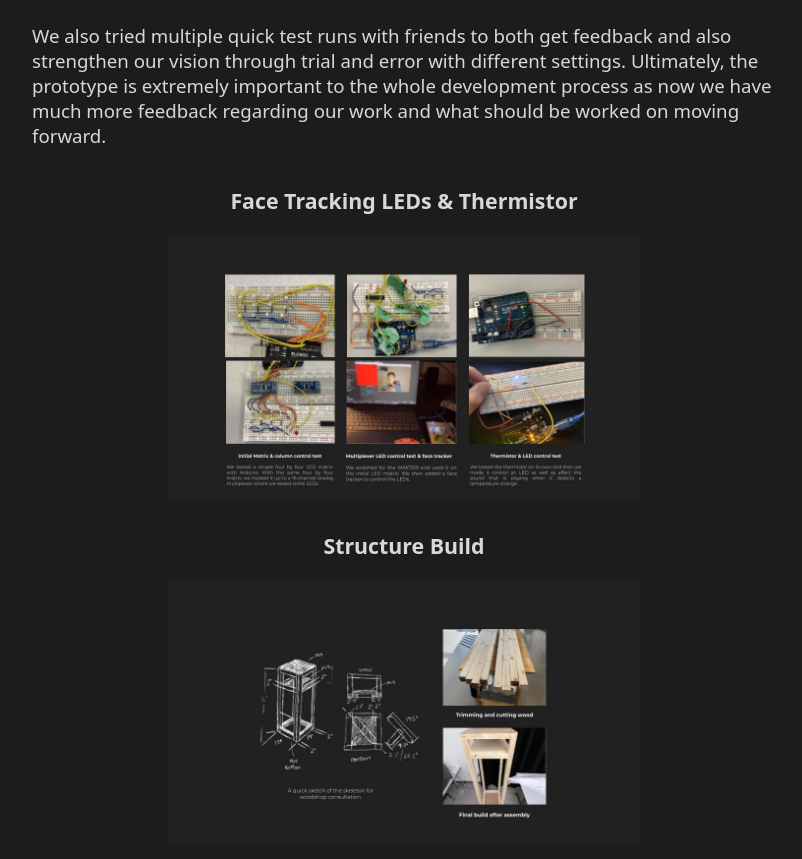
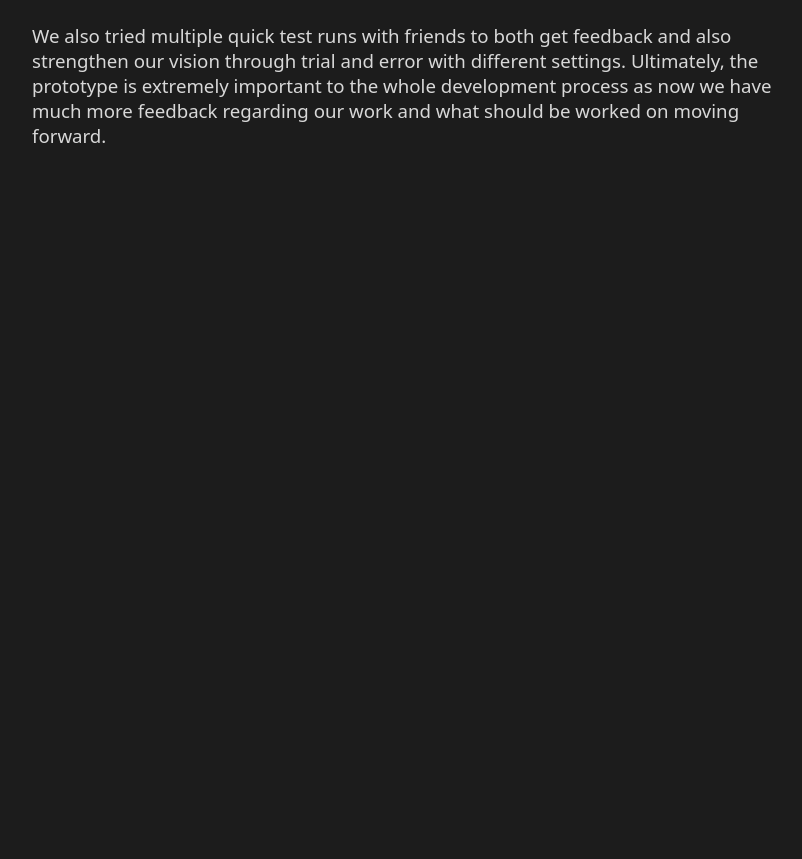
Before and after one commit to noakishere/aioasis, a plain HTML site: page index.html in a window 1280 px wide. Shown: the part 4390-5249 px from the top of the page, without its empty margins (236-1038 px from the left). After the commit the page ends 4698 px from the top, so only its background shows below. Drawn offline with Linux system fonts and the light colour scheme.

Commit message:
Update index.html

```diff
--- a/index.html
+++ b/index.html
@@ -139,11 +139,8 @@ Technical challenges were very much present throughout the whole development pro
 We also tried multiple quick test runs with friends to both get feedback and also strengthen our vision through trial and error with different settings. Ultimately, the prototype is extremely important to the whole development process as now we have much more feedback regarding our work and what should be worked on moving forward.
       </p>
 
-       <h2 class="center">Face Tracking LEDs & Thermistor</h2>
-      <img src="1.jpg" alt="" />
 
-      <h2 class="center">Structure Build</h2>
-      <img src="2.jpg" alt="" />
+
 
     </div>
   </body>
```
